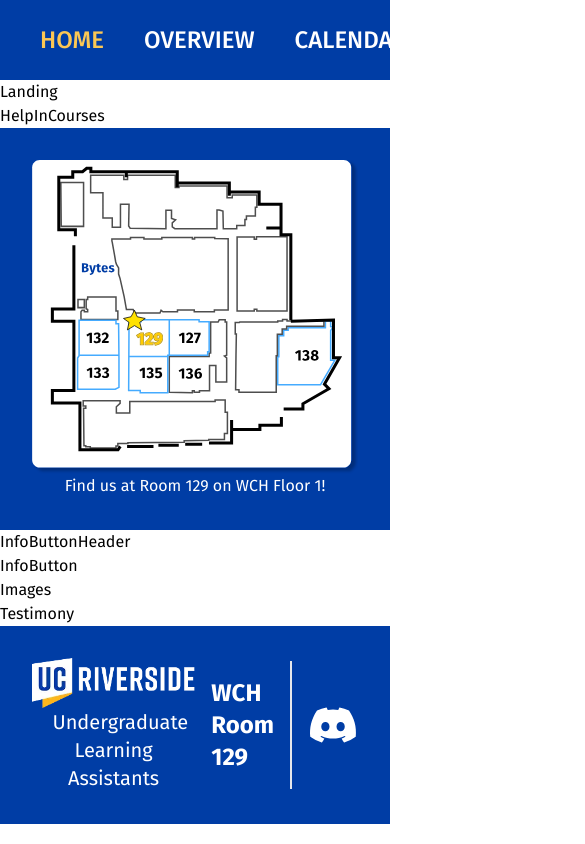
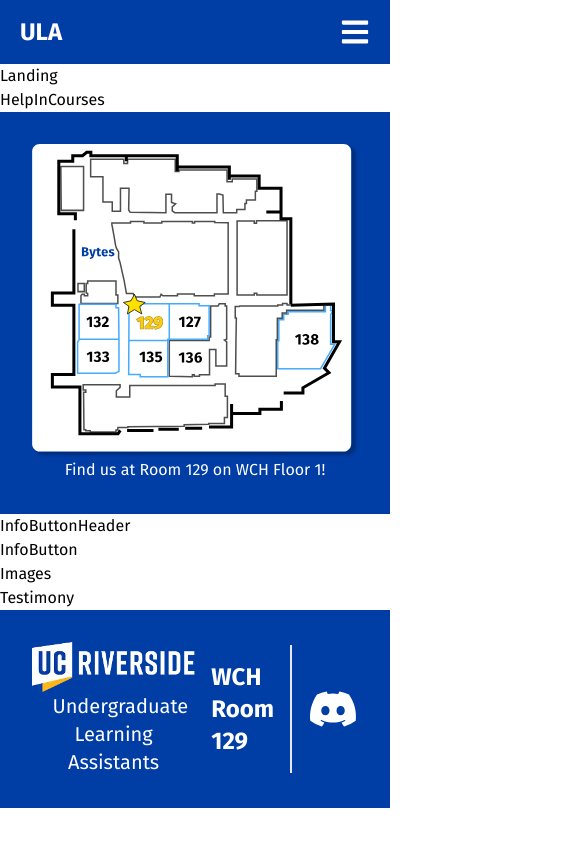
Before and after one commit to acm-ucr/cse-ula, a Next.js app: page / in a window 390 px wide. Shown: the whole page, 585 px wide, since content can reach past the window. Built offline with nearby package versions, Linux system fonts and the light colour scheme.

Commit message:
mobile navbar initial commit

```diff
--- a/src/components/Navbar.tsx
+++ b/src/components/Navbar.tsx
@@ -2,14 +2,19 @@
 import Link from "next/link";
 import { items } from "@/data/NavbarData";
 import { usePathname } from "next/navigation";
-import { FaDiscord } from "react-icons/fa";
+import { FaDiscord, FaBars, FaTimes } from "react-icons/fa";
+import { useState } from "react";
 
 const Navbar = () => {
   const pathname = usePathname();
+  const [isOpen, setIsOpen] = useState(false);
+
+  const toggleMenu = () => setIsOpen((prev) => !prev);
 
   return (
-    <div className="flex w-full items-center justify-between bg-ula-blue-primary px-5 py-4 font-medium">
-      <div className="mx-5 grid grid-flow-col gap-10 text-2xl text-white">
+    <div className="relative bg-ula-blue-primary px-5 py-4 font-medium text-white">
+      <div className="hidden w-full items-center justify-between md:flex">
+        <div className="mx-5 flex gap-10 text-2xl">
           {items.map(({ name, link }) => (
             <Link
               key={name}
@@ -24,14 +29,42 @@ const Navbar = () => {
             </Link>
           ))}
         </div>
-      <div className="mx-5">
+        <div className="mx-5 text-5xl">
           <Link href="https://discord.com/invite/BUvwNdB6eH" target="_blank">
-          <div className="text-5xl text-white">
             <FaDiscord />
+          </Link>
         </div>
+      </div>
+      <div className="flex items-center justify-between md:hidden">
+        <div className="text-2xl font-bold">ULA</div>
+        <button onClick={toggleMenu} className="text-3xl">
+          {isOpen ? <FaTimes /> : <FaBars />}
+        </button>
+      </div>
+      <div
+        className={`absolute left-0 top-full z-50 w-full overflow-hidden bg-ula-blue-primary transition-all duration-300 ease-in-out ${
+          isOpen ? "max-h-96 opacity-100" : "max-h-0 opacity-0"
+        }`}
+      >
+        <div className="mx-2 flex flex-col items-center gap-6 border-t-2 py-4 text-xl">
+          {items.map(({ name, link }) => (
+            <Link
+              key={name}
+              href={link}
+              onClick={() => setIsOpen(false)}
+              className={`${
+                pathname === link
+                  ? "text-ula-yellow-accent"
+                  : "hover:text-gray-300"
+              }`}
+            >
+              {name}
             </Link>
+          ))}
+        </div>
       </div>
     </div>
   );
 };
+
 export default Navbar;
```
Lines whose indentation alone changed are shown as unchanged.
